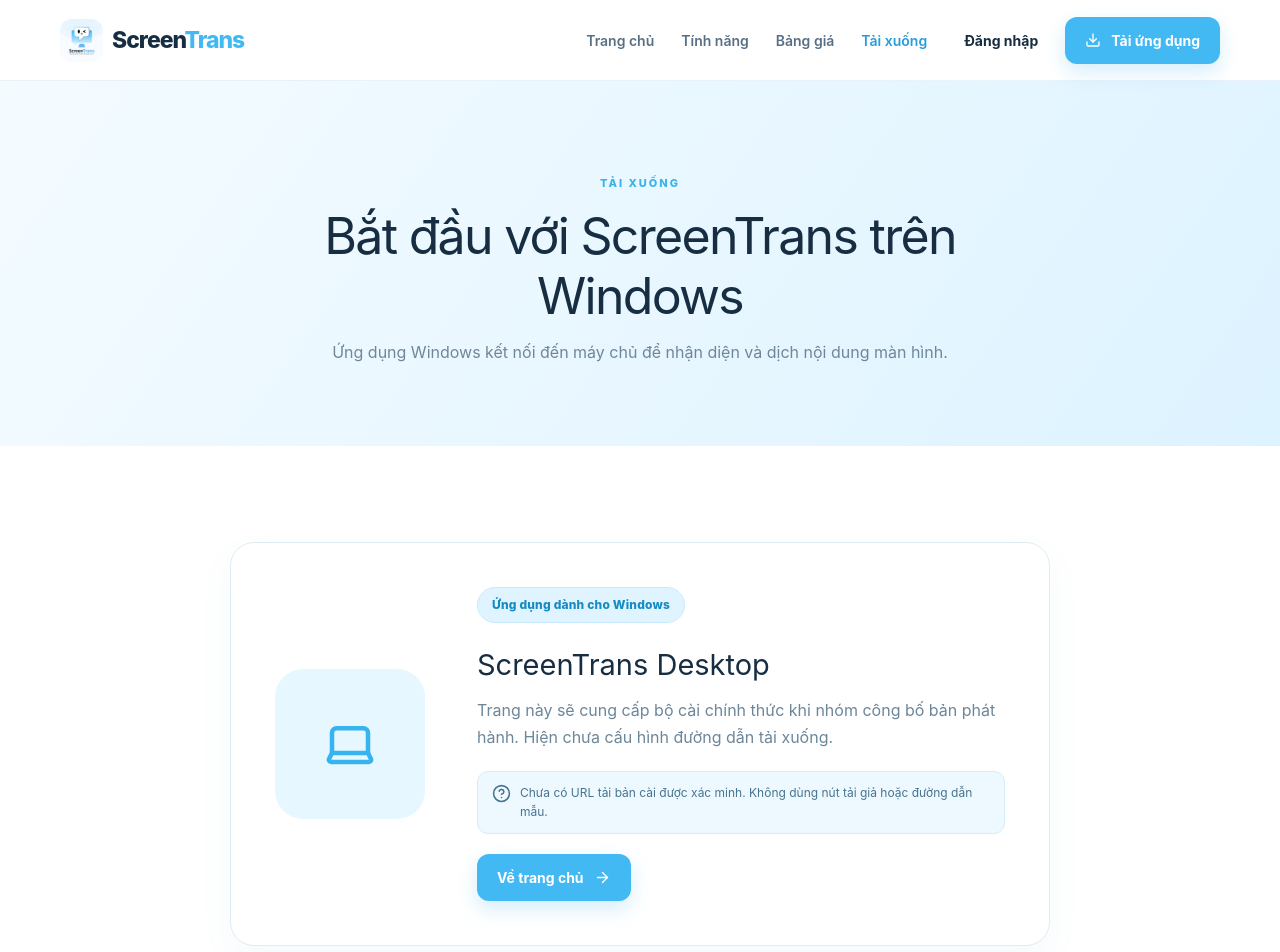
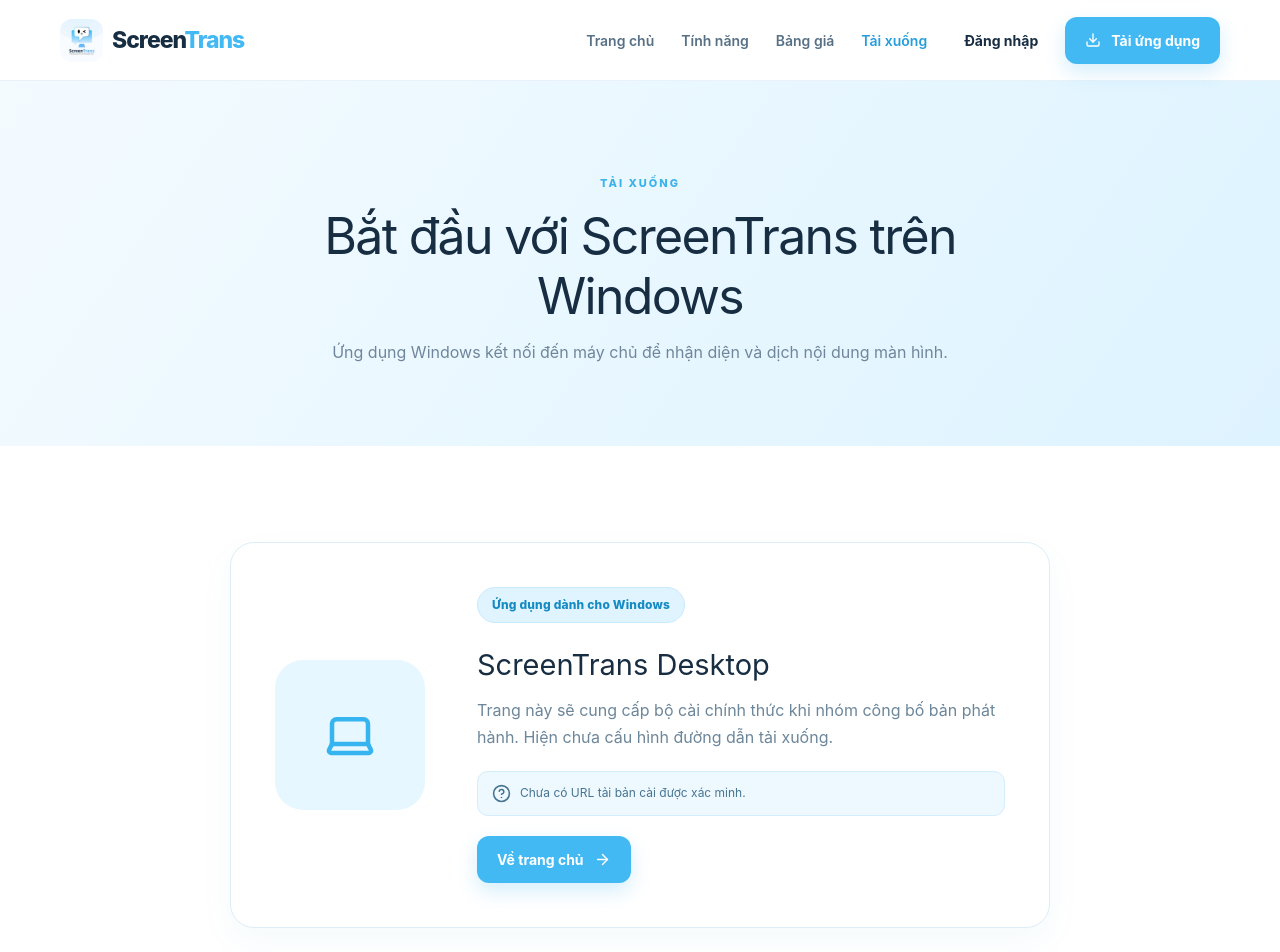
Before and after one commit to Byming1/screentrans-promotion, a React (Vite) app in the folder frontend/screentrans-frontend/: page /download in a window 1280 px wide. Shown: the top 952 px of the page. Built offline with nearby package versions, Linux system fonts and the light colour scheme; no server answers.

Commit message:
fix: dowload url not yet

```diff
--- a/frontend/screentrans-frontend/src/pages/Download.jsx
+++ b/frontend/screentrans-frontend/src/pages/Download.jsx
@@ -1,5 +1,39 @@
-import { Link } from 'react-router-dom';
-import { Laptop, CircleHelp, ArrowRight } from 'lucide-react';
+import { Link } from "react-router-dom";
+import { Laptop, CircleHelp, ArrowRight } from "lucide-react";
 export default function DownloadPage() {
-  return <><div className="page-top"><div className="container"><span className="eyebrow">TẢI XUỐNG</span><h1>Bắt đầu với ScreenTrans trên Windows</h1><p>Ứng dụng Windows kết nối đến máy chủ để nhận diện và dịch nội dung màn hình.</p></div></div><section className="section"><div className="container download-wrap"><div className="download-icon"><Laptop size={54}/></div><div><span className="pill">Ứng dụng dành cho Windows</span><h2>ScreenTrans Desktop</h2><p>Trang này sẽ cung cấp bộ cài chính thức khi nhóm công bố bản phát hành. Hiện chưa cấu hình đường dẫn tải xuống.</p><div className="notice"><CircleHelp size={19}/> Chưa có URL tải bản cài được xác minh. Không dùng nút tải giả hoặc đường dẫn mẫu.</div><Link className="btn btn-primary" to="/">Về trang chủ <ArrowRight size={17}/></Link></div></div></section></>;
+  return (
+    <>
+      <div className="page-top">
+        <div className="container">
+          <span className="eyebrow">TẢI XUỐNG</span>
+          <h1>Bắt đầu với ScreenTrans trên Windows</h1>
+          <p>
+            Ứng dụng Windows kết nối đến máy chủ để nhận diện và dịch nội dung
+            màn hình.
+          </p>
+        </div>
+      </div>
+      <section className="section">
+        <div className="container download-wrap">
+          <div className="download-icon">
+            <Laptop size={54} />
+          </div>
+          <div>
+            <span className="pill">Ứng dụng dành cho Windows</span>
+            <h2>ScreenTrans Desktop</h2>
+            <p>
+              Trang này sẽ cung cấp bộ cài chính thức khi nhóm công bố bản phát
+              hành. Hiện chưa cấu hình đường dẫn tải xuống.
+            </p>
+            <div className="notice">
+              <CircleHelp size={19} /> Chưa có URL tải bản cài được xác minh.
+            </div>
+            <Link className="btn btn-primary" to="/">
+              Về trang chủ <ArrowRight size={17} />
+            </Link>
+          </div>
+        </div>
+      </section>
+    </>
+  );
 }
```
